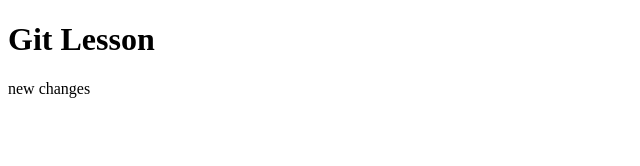
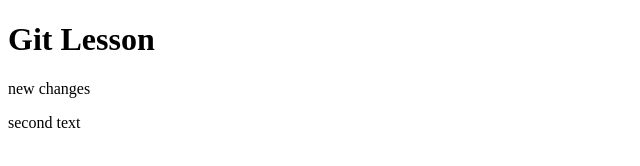
Before and after one commit to DzmitryProkharau/site, a plain HTML site: page index.html in a window 1280 px wide. Shown: the full height of the page, 0-640 px from the left. Drawn offline with Linux system fonts and the light colour scheme.

Commit message:
threst comit

```diff
--- a/index.html
+++ b/index.html
@@ -6,5 +6,6 @@
 <body>
 <h1>Git Lesson</h1>
 <p>new changes</p>
+<p>second text</p>
 </body>
 </html>
```
